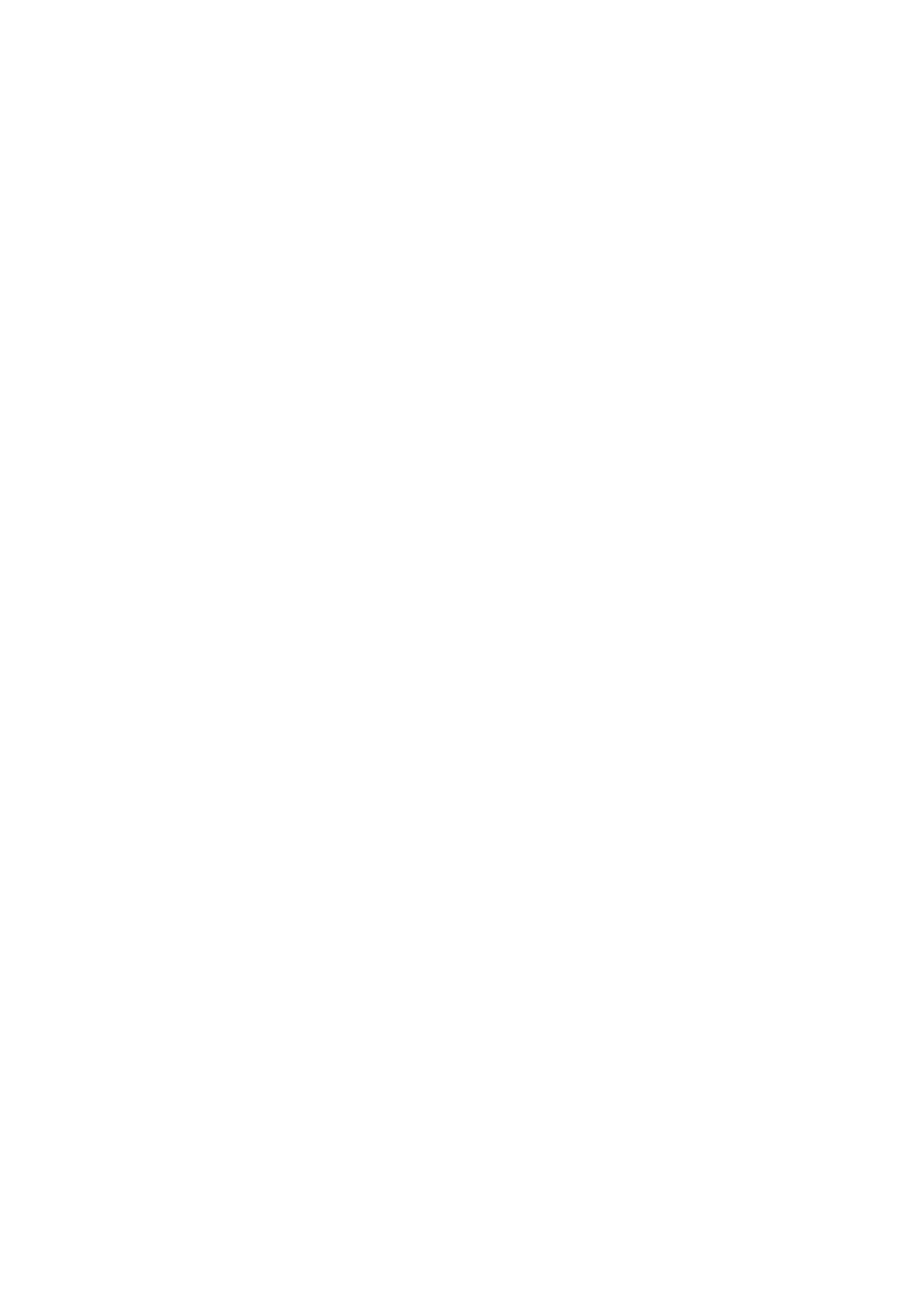
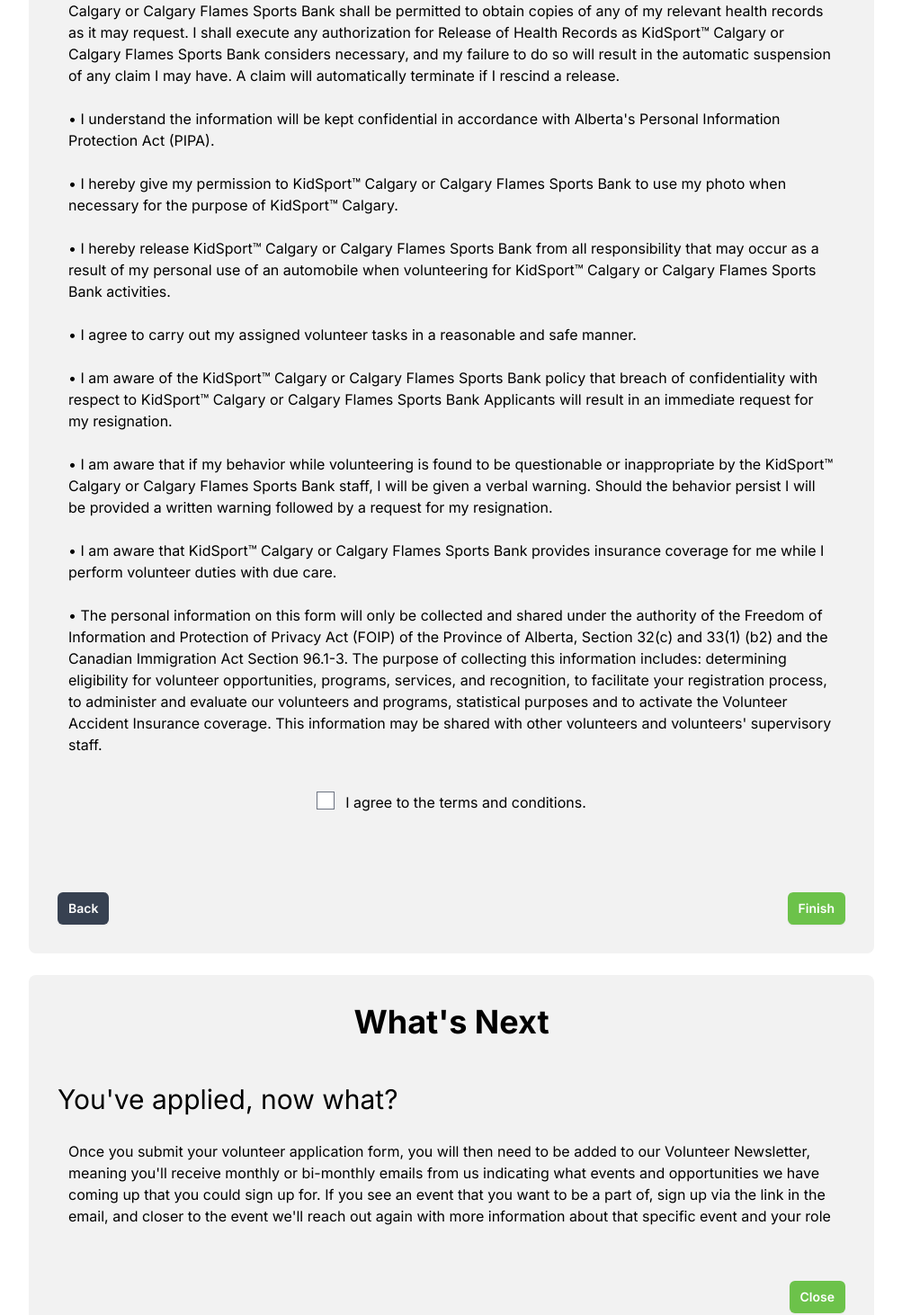
Before and after one commit to kngjms15/krvms, a Next.js app: page / in a window 1280 px wide. Shown: the part 2670-4132 px from the top of the page at 90% size, without its empty margins (138-1141 px from the left). Before the commit the page ends 2442 px from the top, so only its background shows below. Built offline with nearby package versions, Linux system fonts and the light colour scheme.

Commit message:
Finished UI Form

```diff
--- a/app/globals.css
+++ b/app/globals.css
@@ -28,6 +28,9 @@
 h1 {
   @apply text-4xl;
 }
+h2 {
+  @apply text-3xl;
+}
 
 @layer utilities {
   .text-balance {
--- a/app/page.tsx
+++ b/app/page.tsx
@@ -1,5 +1,7 @@
+import Acknowledgement from "./registration/acknowledgement/acknowledgement";
 import BackgroundInfo from "./registration/backgroundInfo/backgroundInfo";
 import VolunteerInfo from "./registration/volunteerInfo/volunteerInfo";
+import WhatsNext from "./registration/whatsNext/whatsNext";
 
 
 export default function Home() {
@@ -7,6 +9,8 @@
     <>
       <VolunteerInfo />
       <BackgroundInfo />
+      <Acknowledgement />
+      <WhatsNext />
 
     </>
   );
--- /dev/null
+++ b/app/registration/acknowledgement/acknowledgement.tsx
@@ -0,0 +1,141 @@
+import React from "react";
+
+const Acknowledgement = () => {
+  return (
+    <div className="flex-grow max-w-[940px] m-auto my-6">
+      <title>KidSport Acknowledgement</title>
+      <form action="" className="bg-[#F2F2F2] rounded-lg p-8">
+        <div className="block text-center">
+          <h1 className="font-bold ">ACKNOWLEDGEMENT</h1>
+        </div>
+
+        <div className="mt-12">
+          <div className="flex">
+            <p>Please read carefully:</p>
+          </div>
+          <div className="flex p-3">
+            <p>
+              {" "}
+              • I acknowledge and hereby irrevocably authorize that, in the
+              event of me being physically, bodily injured during any of my
+              activities as a KidSport™ Society of Calgary or Calgary Flames
+              Sports Bank volunteer, KidSport™ Calgary or Calgary Flames Sports
+              Bank shall be permitted to obtain copies of any of my relevant
+              health records as it may request. I shall execute any
+              authorization for Release of Health Records as KidSport™ Calgary
+              or Calgary Flames Sports Bank considers necessary, and my failure
+              to do so will result in the automatic suspension of any claim I
+              may have. A claim will automatically terminate if I rescind a
+              release.{" "}
+            </p>
+          </div>
+          <div className="flex p-3">
+            <p>
+              {" "}
+              • I understand the information will be kept confidential in
+              accordance with Alberta's Personal Information Protection Act
+              (PIPA).{" "}
+            </p>
+          </div>
+          <div className="flex p-3">
+            <p>
+              • I hereby give my permission to KidSport™ Calgary or Calgary
+              Flames Sports Bank to use my photo when necessary for the purpose
+              of KidSport™ Calgary.{" "}
+            </p>
+          </div>
+          <div className="flex p-3">
+            <p>
+              • I hereby release KidSport™ Calgary or Calgary Flames Sports Bank
+              from all responsibility that may occur as a result of my personal
+              use of an automobile when volunteering for KidSport™ Calgary or
+              Calgary Flames Sports Bank activities.{" "}
+            </p>
+          </div>
+          <div className="flex p-3">
+            <p>
+              • I agree to carry out my assigned volunteer tasks in a reasonable
+              and safe manner.
+            </p>
+          </div>
+          <div className="flex p-3">
+            <p>
+              • I am aware of the KidSport™ Calgary or Calgary Flames Sports
+              Bank policy that breach of confidentiality with respect to
+              KidSport™ Calgary or Calgary Flames Sports Bank Applicants will
+              result in an immediate request for my resignation.{" "}
+            </p>
+          </div>
+          <div className="flex p-3">
+            <p>
+              • I am aware that if my behavior while volunteering is found to be
+              questionable or inappropriate by the KidSport™ Calgary or Calgary
+              Flames Sports Bank staff, I will be given a verbal warning. Should
+              the behavior persist I will be provided a written warning followed
+              by a request for my resignation.{" "}
+            </p>
+          </div>
+          <div className="flex p-3">
+            <p>
+              • I am aware that KidSport™ Calgary or Calgary Flames Sports Bank
+              provides insurance coverage for me while I perform volunteer
+              duties with due care.{" "}
+            </p>
+          </div>
+          <div className="flex p-3">
+            <p>
+              • The personal information on this form will only be collected and
+              shared under the authority of the Freedom of Information and
+              Protection of Privacy Act (FOIP) of the Province of Alberta,
+              Section 32(c) and 33(1) (b2) and the Canadian Immigration Act
+              Section 96.1-3. The purpose of collecting this information
+              includes: determining eligibility for volunteer opportunities,
+              programs, services, and recognition, to facilitate your
+              registration process, to administer and evaluate our volunteers
+              and programs, statistical purposes and to activate the Volunteer
+              Accident Insurance coverage. This information may be shared with
+              other volunteers and volunteers' supervisory staff.
+            </p>
+          </div>
+
+          <div className="flex justify-center mt-5 p-2">
+            <input
+              type="checkbox"
+              name="acknowledgement"
+              id="acknowledgement"
+              className="align-middle justify-center w-5 h-5"
+              required
+            />
+            <label htmlFor="acknowledgement" className="ml-3">
+              I agree to the terms and conditions.
+            </label>
+          </div>
+        </div>
+
+        <div className="flex justify-between mt-20">
+          <div>
+            <button
+              type="submit"
+              id="acknowledgement-back"
+              className="rounded-md bg-gray-700 px-3 py-2 text-sm font-semibold text-white shadow-sm hover:opacity-75"
+            >
+              Back
+            </button>
+          </div>
+
+          <div>
+            <button
+              type="submit"
+              id="volunteer-info-next"
+              className="rounded-md bg-[#6CC24A] px-3 py-2 text-sm font-semibold text-white shadow-sm hover:opacity-75"
+            >
+              Finish
+            </button>
+          </div>
+        </div>
+      </form>
+    </div>
+  );
+};
+
+export default Acknowledgement;
--- /dev/null
+++ b/app/registration/acknowledgement/page.tsx
@@ -0,0 +1,8 @@
+import React from "react";
+import Acknowledgement from "./acknowledgement";
+
+export default function AcknowledgementPage() {
+  return (
+    <Acknowledgement />
+  );
+}
--- a/app/registration/whatsNext/whatsNext.tsx
+++ b/app/registration/whatsNext/whatsNext.tsx
@@ -1,14 +1,44 @@
+import React from "react";
 
-function WhatsNext() {
+
+const WhatsNext = () => {
   return (
-    <div>
-      <h1>What's Next?</h1>
-      <p>
-        You've successfully registered for the event. We can't wait to see you
-        there!
-      </p>
+    <div className="flex-grow max-w-[940px] m-auto my-6">
+      <title>KidSport What's next</title>
+      <form action="" className="bg-[#F2F2F2] rounded-lg p-8">
+        <div className="block text-center">
+          <h1 className="font-bold ">What's Next</h1>
+        </div>
+
+        <div className="mt-12">
+          <div className="flex">
+            <h2>You've applied, now what?</h2>
+          </div>
+          <div className="flex p-3 mt-4">
+            <p>
+            Once you submit your volunteer application form, you will then need to be added to our Volunteer Newsletter, meaning you'll receive monthly or bi-monthly emails from us indicating what events and opportunities we have coming up that you could sign up for. If you see an event that you want to be a part of, sign up via the link in the email, and closer to the event we'll reach out again with more information about that specific event and your role
+            </p>
+          </div>
+
+        </div>
+        <div className="flex justify-between mt-12">
+          <div>
+
+          </div>
+
+          <div>
+            <button
+              type="submit"
+              id="volunteer-what-next-submit"
+              className="rounded-md bg-[#6CC24A] px-3 py-2 text-sm font-semibold text-white shadow-sm hover:opacity-75"
+            >
+              Close
+            </button>
+          </div>
+        </div>
+      </form>
     </div>
   );
-}
+};
 
 export default WhatsNext;
```
Also changed, not shown: app/registration/termsAndConditions/page.tsx (deleted), app/registration/termsAndConditions/termsAndConditions.tsx (deleted).
